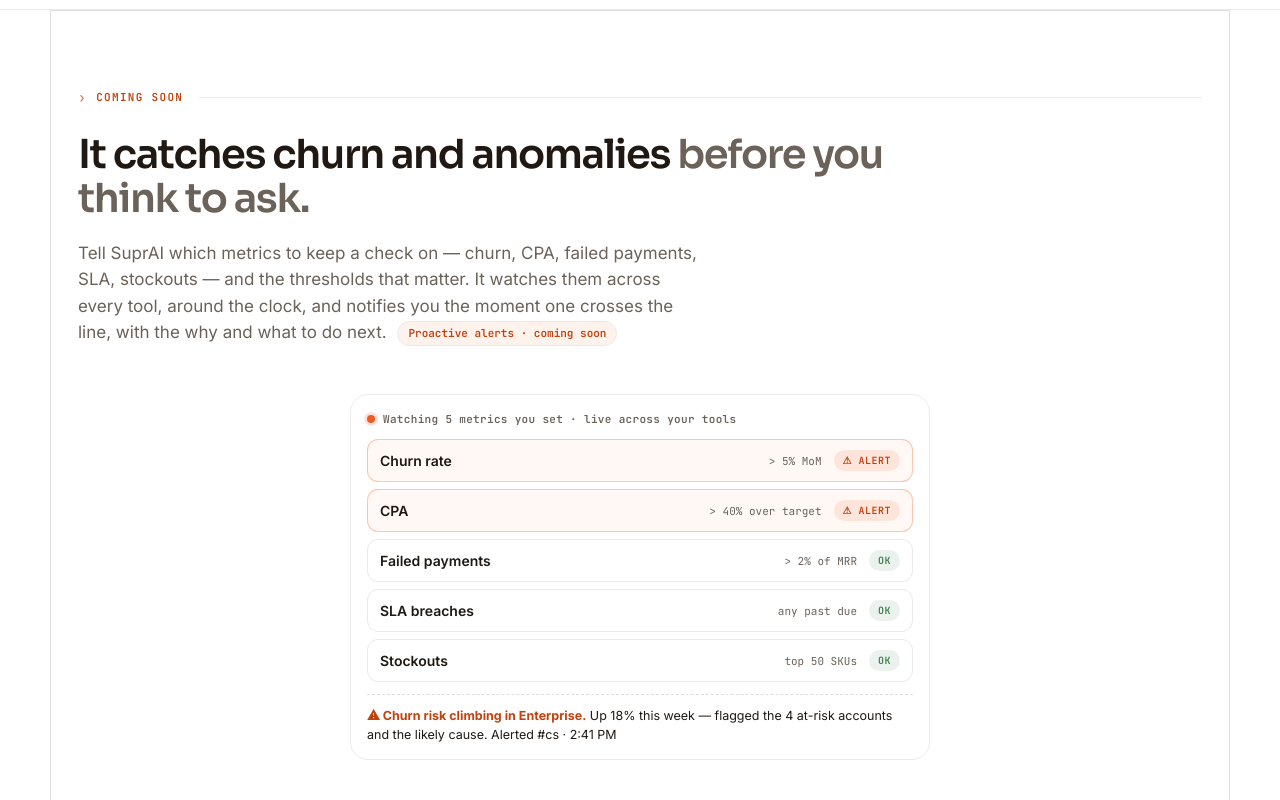
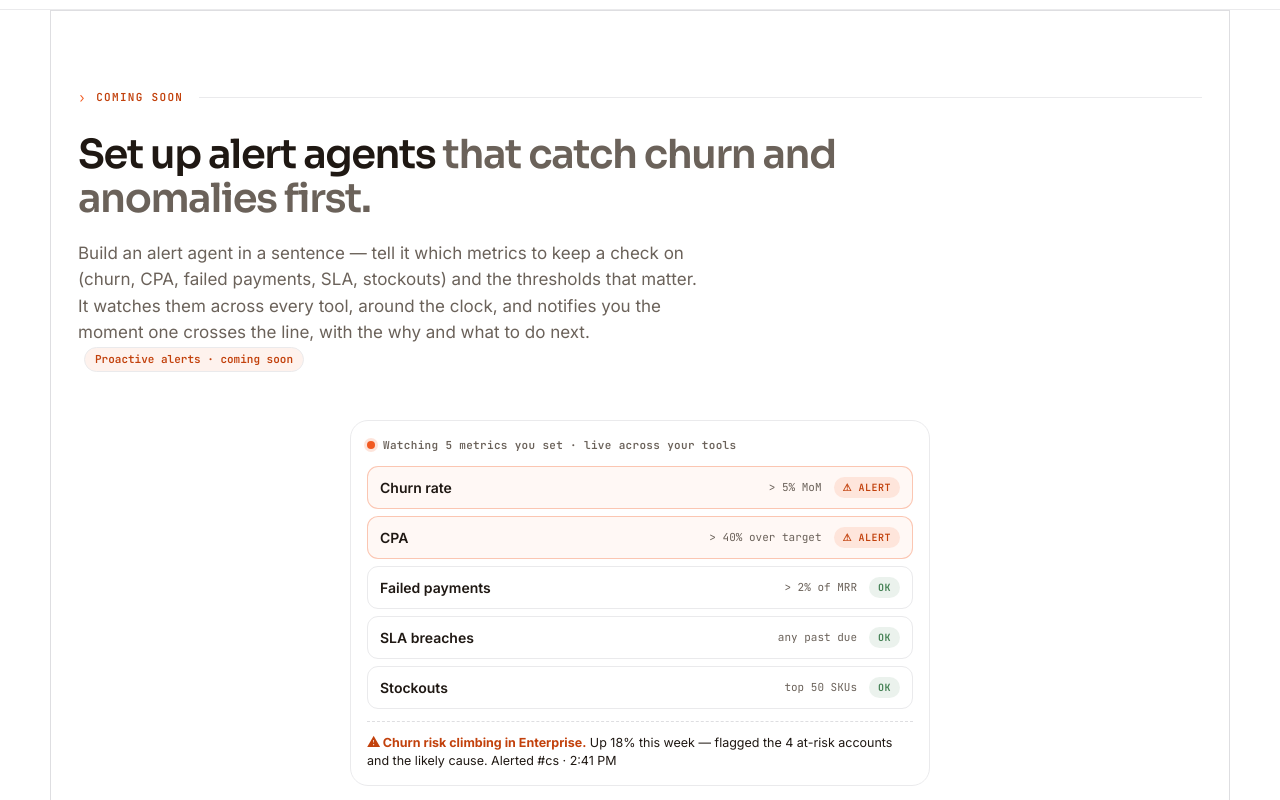
Before and after one commit to Gnaneshdivi/SuprAI-Landing-page, a React (Vite) app: page / in a window 1280 px wide. Shown: the part 7680-8480 px from the top of the page. Built offline with nearby package versions, Linux system fonts and the light colour scheme.

Commit message:
Proactive: reframe heading around alert agents you set up
Co-Authored-By: Claude Opus 4.8 <noreply@anthropic.com>

```diff
--- a/src/pages/Home.jsx
+++ b/src/pages/Home.jsx
@@ -308,8 +308,8 @@ export default function Home() {
         <div className="wrap">
           <SecMark label="Coming soon" />
           <Reveal>
-            <h2>It catches churn and anomalies <span className="muted2">before you think to ask.</span></h2>
-            <p>Tell SuprAI which metrics to keep a check on — churn, CPA, failed payments, SLA, stockouts — and the thresholds that matter. It watches them across every tool, around the clock, and notifies you the moment one crosses the line, with the why and what to do next. <span className="soon">Proactive alerts · coming soon</span></p>
+            <h2>Set up alert agents <span className="muted2">that catch churn and anomalies first.</span></h2>
+            <p>Build an alert agent in a sentence — tell it which metrics to keep a check on (churn, CPA, failed payments, SLA, stockouts) and the thresholds that matter. It watches them across every tool, around the clock, and notifies you the moment one crosses the line, with the why and what to do next. <span className="soon">Proactive alerts · coming soon</span></p>
           </Reveal>
           <Reveal as="div" className="mt"><AlertWatch /></Reveal>
         </div>
```
